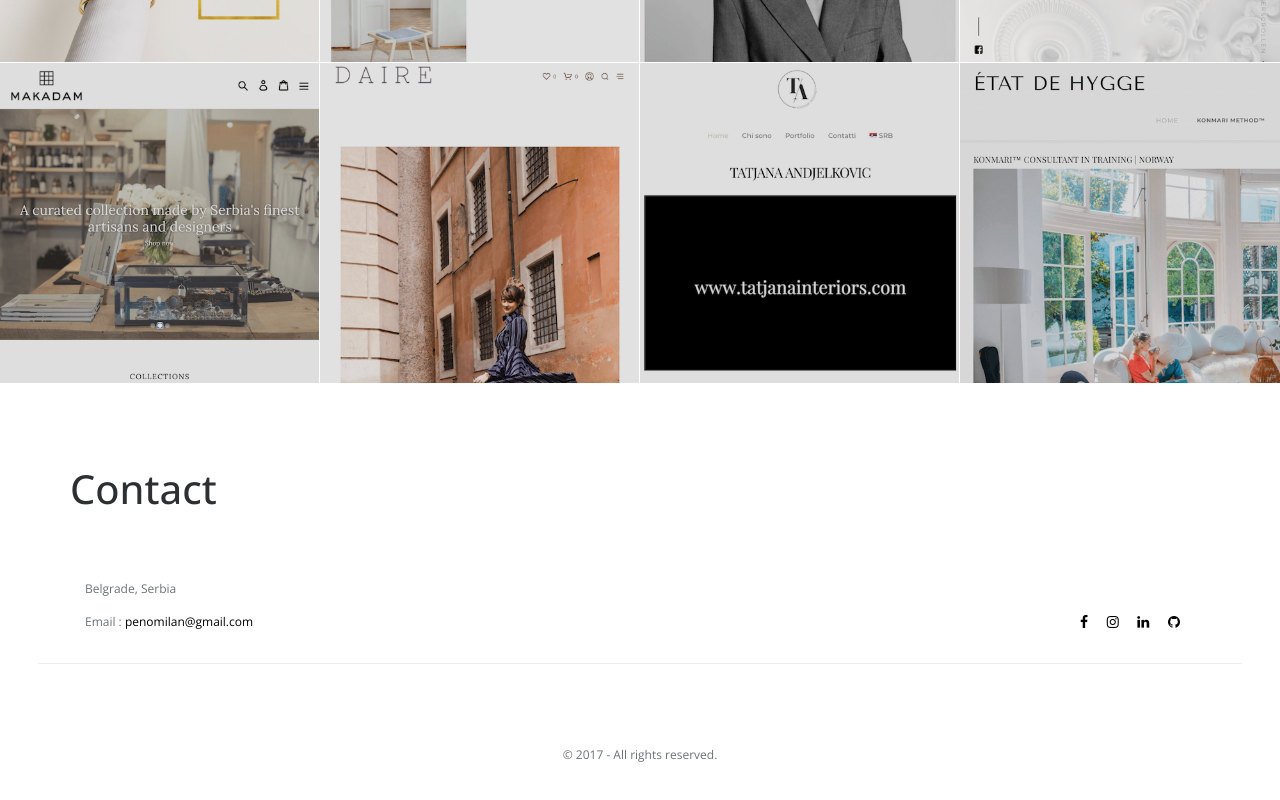
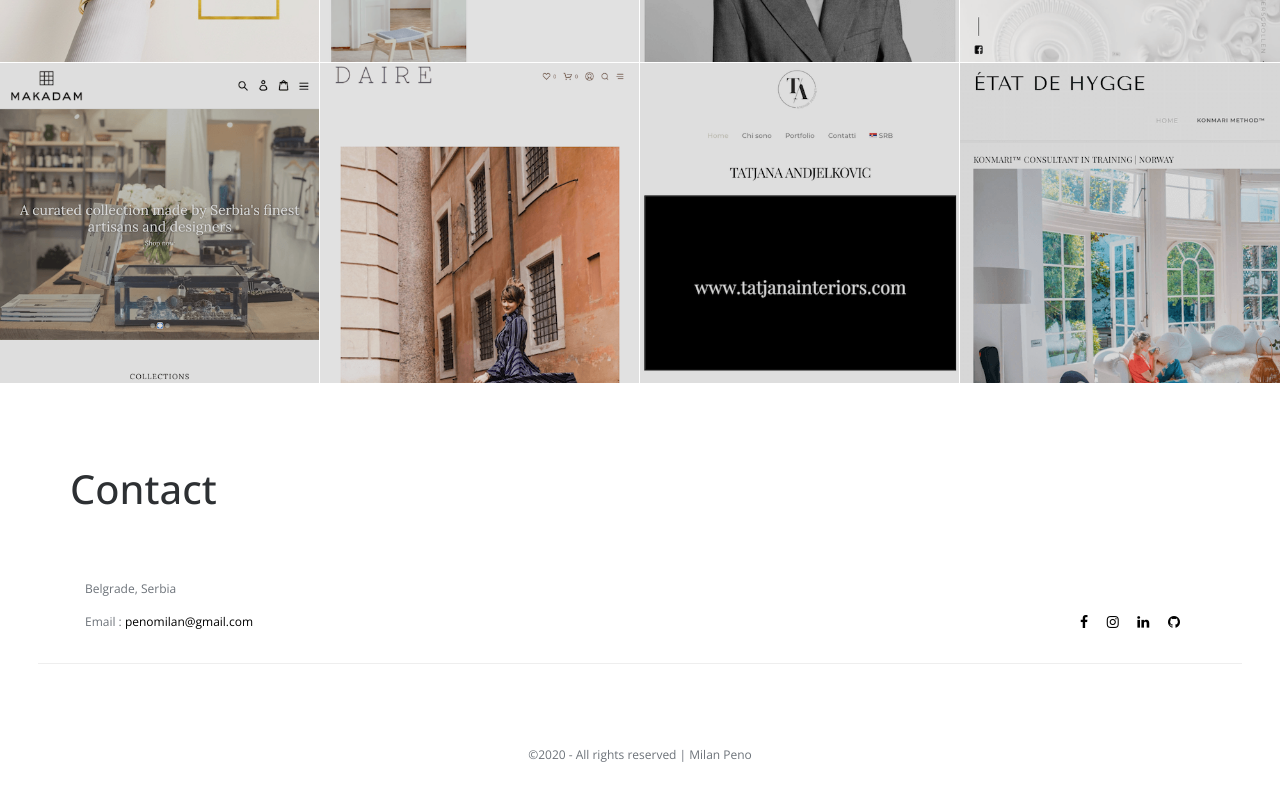
Before and after one commit to penomilan/penomilan, a website: page index.html in a window 1280 px wide. Shown: the part 2166-2966 px from the top of the page. Drawn offline with nearby package versions, Linux system fonts and the light colour scheme.

Commit message:
Year edited

```diff
--- a/index.html
+++ b/index.html
@@ -230,7 +230,7 @@
   </div>
   <hr>
   <div style="text-align:center;padding-top:5%;">
-      <p>© 2017 - All rights reserved.</p>
+      <p>©2020 - All rights reserved | Milan Peno</p>
     </div>
 </footer>
 <!-- footer section -->
```
